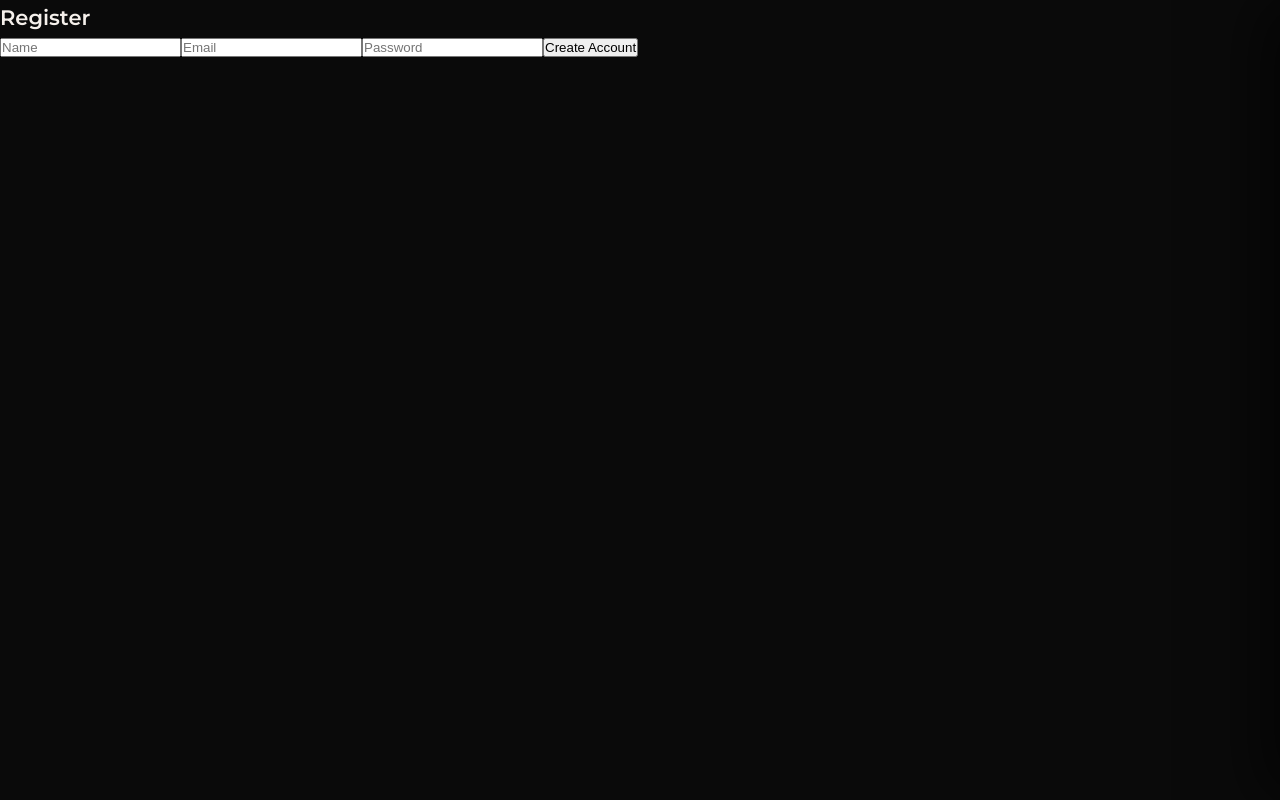
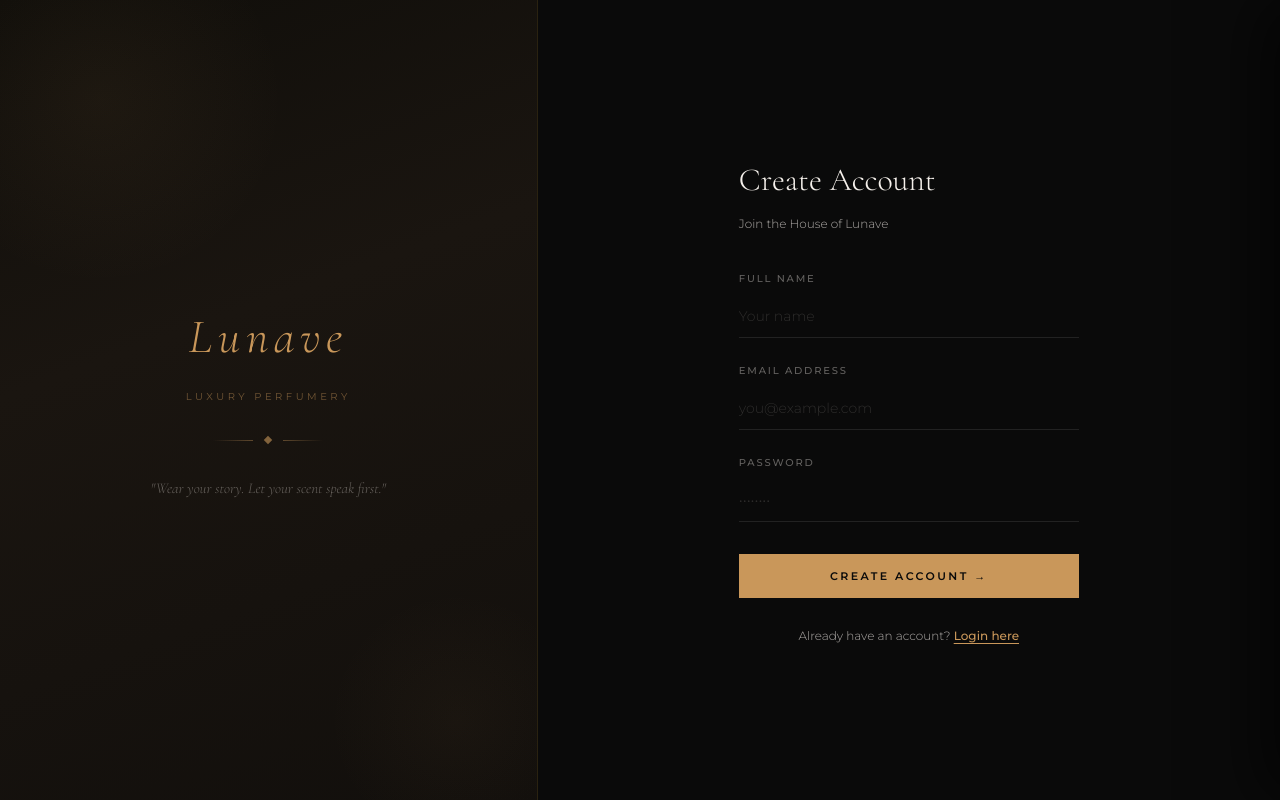
Before and after one commit to Deepjyoti13/lunave, a React (Vite) app in the folder client/: page /register in a window 1280 px wide. Built offline with nearby package versions, Linux system fonts and the light colour scheme; a web font is replaced by a local one.

Commit message:
feat: redesign register page with brand split-screen layout

```diff
--- a/client/src/pages/Register.jsx
+++ b/client/src/pages/Register.jsx
@@ -1,8 +1,9 @@
 import { useState } from 'react'
-import { useNavigate } from 'react-router-dom'
+import { useNavigate, Link } from 'react-router-dom'
 import toast from 'react-hot-toast'
+import '../styles/Auth.css'
 
-const API_URL = 'http://localhost:5000'
+const API_URL = 'http://localhost:5001'
 
 export default function Register() {
   const navigate = useNavigate()
@@ -12,35 +13,99 @@ export default function Register() {
 
   const handleSubmit = async (e) => {
     e.preventDefault()
-
     try {
       const res = await fetch(`${API_URL}/api/auth/register`, {
         method: 'POST',
         headers: { 'Content-Type': 'application/json' },
         body: JSON.stringify({ name, email, password }),
       })
-
       const data = await res.json()
-
       if (data.success) {
         toast.success('Account created! Please log in.')
         navigate('/login')
       } else {
         throw new Error(data.message)
       }
-
     } catch (err) {
       toast.error(err.message)
     }
   }
 
   return (
-    <form onSubmit={handleSubmit}>
-      <h2>Register</h2>
-      <input placeholder="Name" onChange={(e) => setName(e.target.value)} />
-      <input placeholder="Email" onChange={(e) => setEmail(e.target.value)} />
-      <input type="password" placeholder="Password" onChange={(e) => setPassword(e.target.value)} />
-      <button>Create Account</button>
-    </form>
+    <div className="auth-page">
+      {/* Brand panel */}
+      <div className="auth-left">
+        <div className="auth-brand">
+          <Link to="/" className="auth-logo">Lunave</Link>
+          <div className="auth-tagline">Luxury Perfumery</div>
+          <div className="auth-ornament">
+            <div className="auth-ornament-line"></div>
+            <div className="auth-ornament-diamond"></div>
+            <div className="auth-ornament-line right"></div>
+          </div>
+          <p className="auth-quote">
+            "Wear your story. Let your scent speak first."
+          </p>
+        </div>
+      </div>
+
+      {/* Form panel */}
+      <div className="auth-right">
+        <div className="auth-form-inner">
+          <h1 className="auth-form-title">Create Account</h1>
+          <p className="auth-form-sub">Join the House of Lunave</p>
+
+          <form onSubmit={handleSubmit}>
+            <div className="auth-field">
+              <label className="auth-label" htmlFor="register-name">Full Name</label>
+              <input
+                id="register-name"
+                className="auth-input"
+                type="text"
+                placeholder="Your name"
+                value={name}
+                onChange={(e) => setName(e.target.value)}
+                required
+              />
+            </div>
+
+            <div className="auth-field">
+              <label className="auth-label" htmlFor="register-email">Email Address</label>
+              <input
+                id="register-email"
+                className="auth-input"
+                type="email"
+                placeholder="you@example.com"
+                value={email}
+                onChange={(e) => setEmail(e.target.value)}
+                required
+              />
+            </div>
+
+            <div className="auth-field">
+              <label className="auth-label" htmlFor="register-password">Password</label>
+              <input
+                id="register-password"
+                className="auth-input"
+                type="password"
+                placeholder="••••••••"
+                value={password}
+                onChange={(e) => setPassword(e.target.value)}
+                required
+              />
+            </div>
+
+            <button className="auth-submit" type="submit">
+              Create Account →
+            </button>
+          </form>
+
+          <p className="auth-switch">
+            Already have an account?{' '}
+            <Link to="/login">Login here</Link>
+          </p>
+        </div>
+      </div>
+    </div>
   )
 }
```
